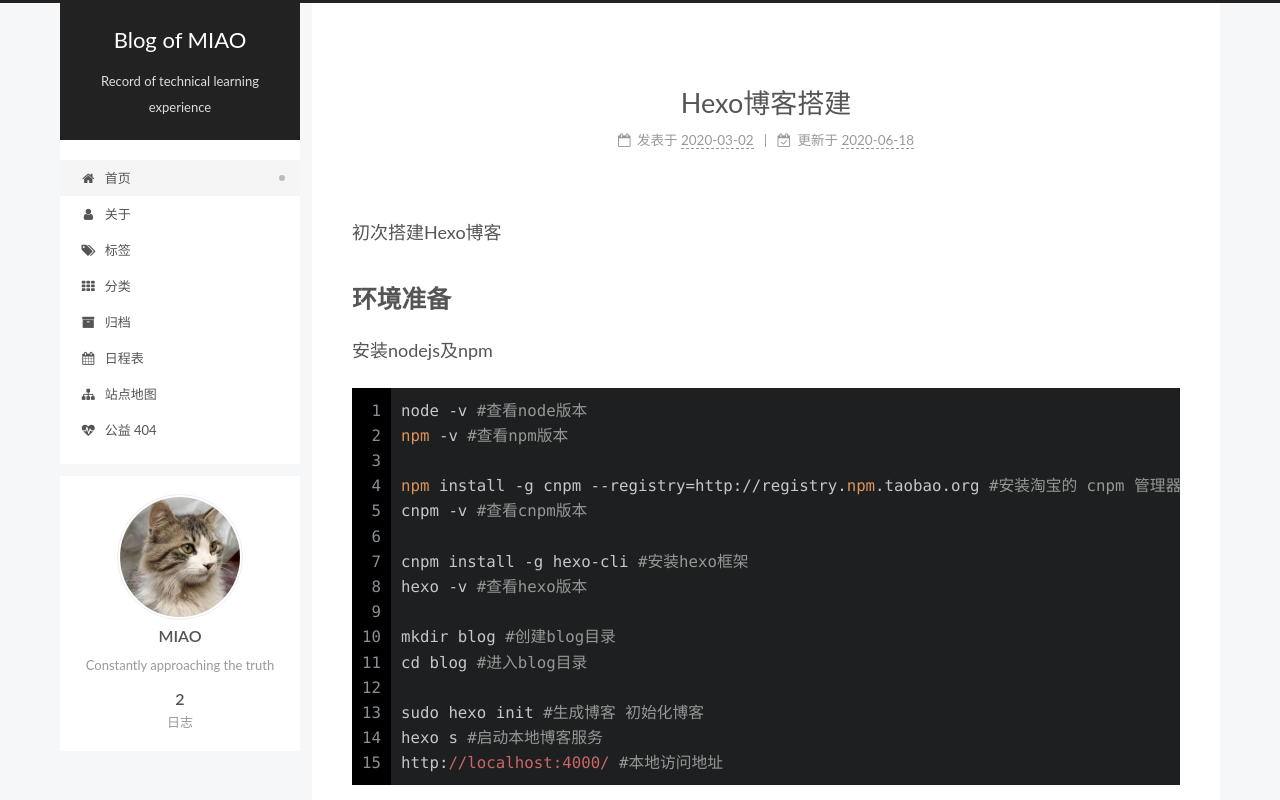
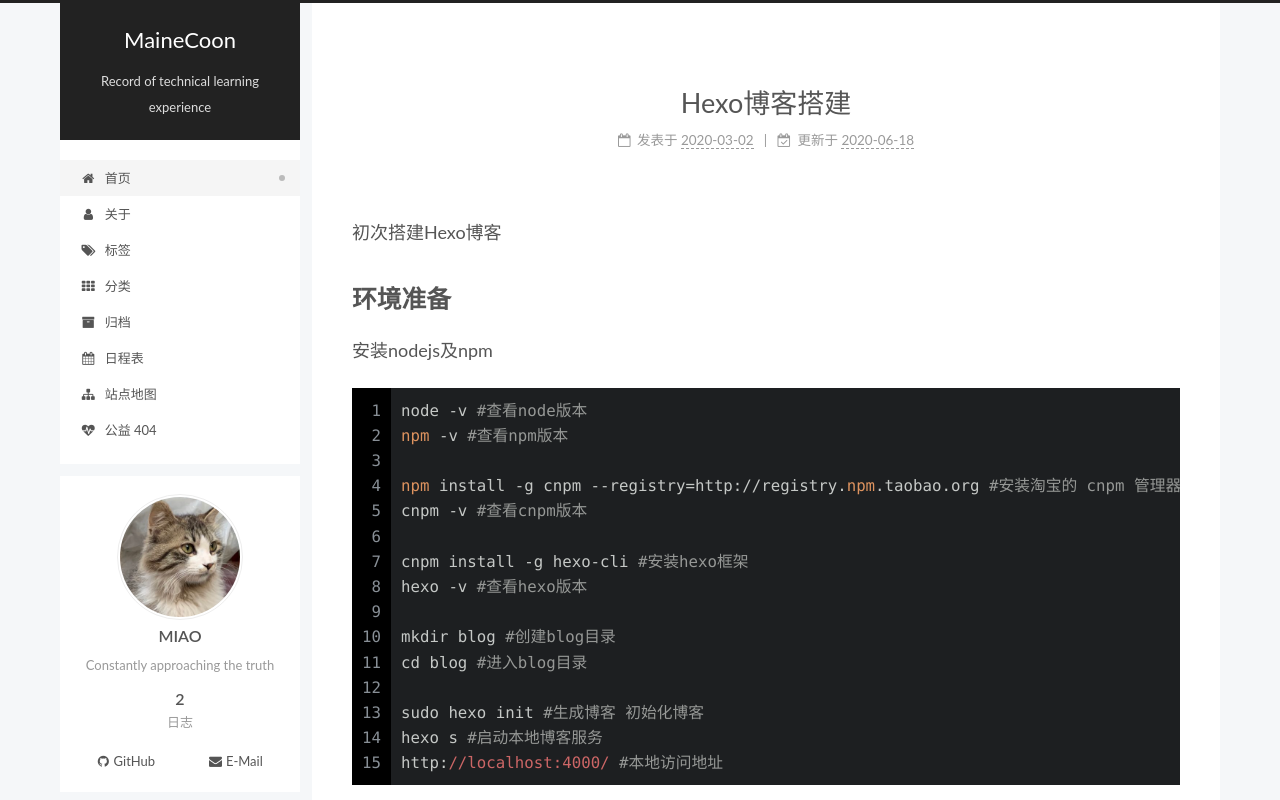
Before and after one commit to msq0313/msq0313.gihub.io, a plain HTML site: page index.html in a window 1280 px wide. Shown: the top 800 px of the page. Drawn offline with Linux system fonts and the light colour scheme.

Commit message:
Site updated: 2020-07-01 19:46:40

```diff
--- a/css/main.css
+++ b/css/main.css
@@ -1173,7 +1173,7 @@ pre .javascript .function {
 }
 .links-of-author a::before,
 .links-of-author span.exturl::before {
-  background: #bd7fe2;
+  background: #81ba8f;
   border-radius: 50%;
   content: ' ';
   display: inline-block;
--- a/index.html
+++ b/index.html
@@ -22,9 +22,9 @@
 
   <meta name="description" content="Constantly approaching the truth">
 <meta property="og:type" content="website">
-<meta property="og:title" content="Blog of MIAO">
+<meta property="og:title" content="MaineCoon">
 <meta property="og:url" content="http://yoursite.com/index.html">
-<meta property="og:site_name" content="Blog of MIAO">
+<meta property="og:site_name" content="MaineCoon">
 <meta property="og:description" content="Constantly approaching the truth">
 <meta property="og:locale" content="zh_CN">
 <meta property="article:author" content="MIAO">
@@ -46,7 +46,7 @@
   };
 </script>
 
-  <title>Blog of MIAO</title>
+  <title>MaineCoon</title>
 
 
 
@@ -97,7 +97,7 @@
 
     <a href="/" class="brand" rel="start">
       <span class="logo-line-before"><i></i></span>
-      <h1 class="site-title">Blog of MIAO</h1>
+      <h1 class="site-title">MaineCoon</h1>
       <span class="logo-line-after"><i></i></span>
     </a>
       <p class="site-subtitle" itemprop="description">Record of technical learning experience</p>
@@ -190,7 +190,7 @@
     </span>
 
     <span hidden itemprop="publisher" itemscope itemtype="http://schema.org/Organization">
-      <meta itemprop="name" content="Blog of MIAO">
+      <meta itemprop="name" content="MaineCoon">
     </span>
       <header class="post-header">
         <h2 class="post-title" itemprop="name headline">
@@ -271,7 +271,7 @@
     </span>
 
     <span hidden itemprop="publisher" itemscope itemtype="http://schema.org/Organization">
-      <meta itemprop="name" content="Blog of MIAO">
+      <meta itemprop="name" content="MaineCoon">
     </span>
       <header class="post-header">
         <h2 class="post-title" itemprop="name headline">
@@ -409,6 +409,14 @@
       </div>
   </nav>
 </div>
+  <div class="links-of-author motion-element">
+      <span class="links-of-author-item">
+        <a href="https://github.com/msq0313" title="GitHub → https:&#x2F;&#x2F;github.com&#x2F;msq0313" rel="noopener" target="_blank"><i class="fa fa-fw fa-github"></i>GitHub</a>
+      </span>
+      <span class="links-of-author-item">
+        <a href="mailto:1900022750@pku.edu.cn" title="E-Mail → mailto:1900022750@pku.edu.cn" rel="noopener" target="_blank"><i class="fa fa-fw fa-envelope"></i>E-Mail</a>
+      </span>
+  </div>
 
 
 
```
Also changed, not shown: 2020/03/01/hello-world/index.html (+12 -4 lines), 2020/03/02/Hexo博客搭建/index.html (+12 -4 lines), archives/2020/03/index.html (+12 -4 lines), archives/2020/index.html (+12 -4 lines), archives/index.html (+12 -4 lines).
